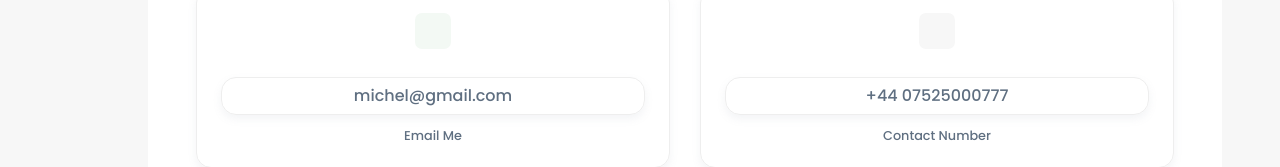
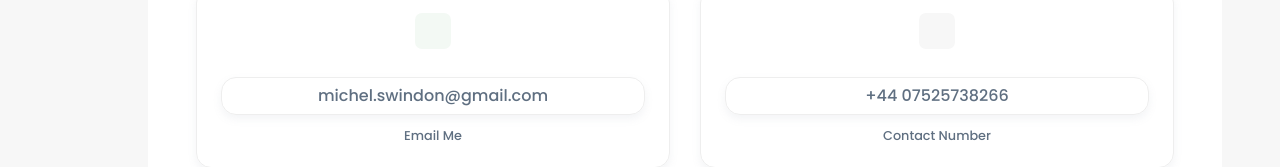
Before and after one commit to msantosuk/msantosuk.github.io, a plain HTML site: page index.html in a window 1280 px wide. Shown: the part 2665-2832 px from the top of the page. Drawn offline with nearby package versions, Linux system fonts and the light colour scheme; a script that the page names is missing.

Commit message:
Update index.html

```diff
--- a/index.html
+++ b/index.html
@@ -201,14 +201,14 @@
               <div class="flexContainer">
                 <div class="typeBox">
                   <i class="lni lni-envelope"></i>
-                  <a href="mailto:michel@gmail.com">michel@gmail.com</a>
+                  <a href="mailto:michel.swindon@gmail.com">michel.swindon@gmail.com</a>
                   <p>Email Me</p>
                 </div>
               </div>
               <div class="flexContainer">
                 <div class="typeBox">
                   <i class="lni lni-phone"></i>
-                  <a href="tel:+447525000777" target="#contact" rel="">+44 07525000777</a>
+                  <a href="tel:+447525738266" target="#contact" rel="">+44 07525738266</a>
                   <p>Contact Number</p>
                 </div>
               </div>
```
